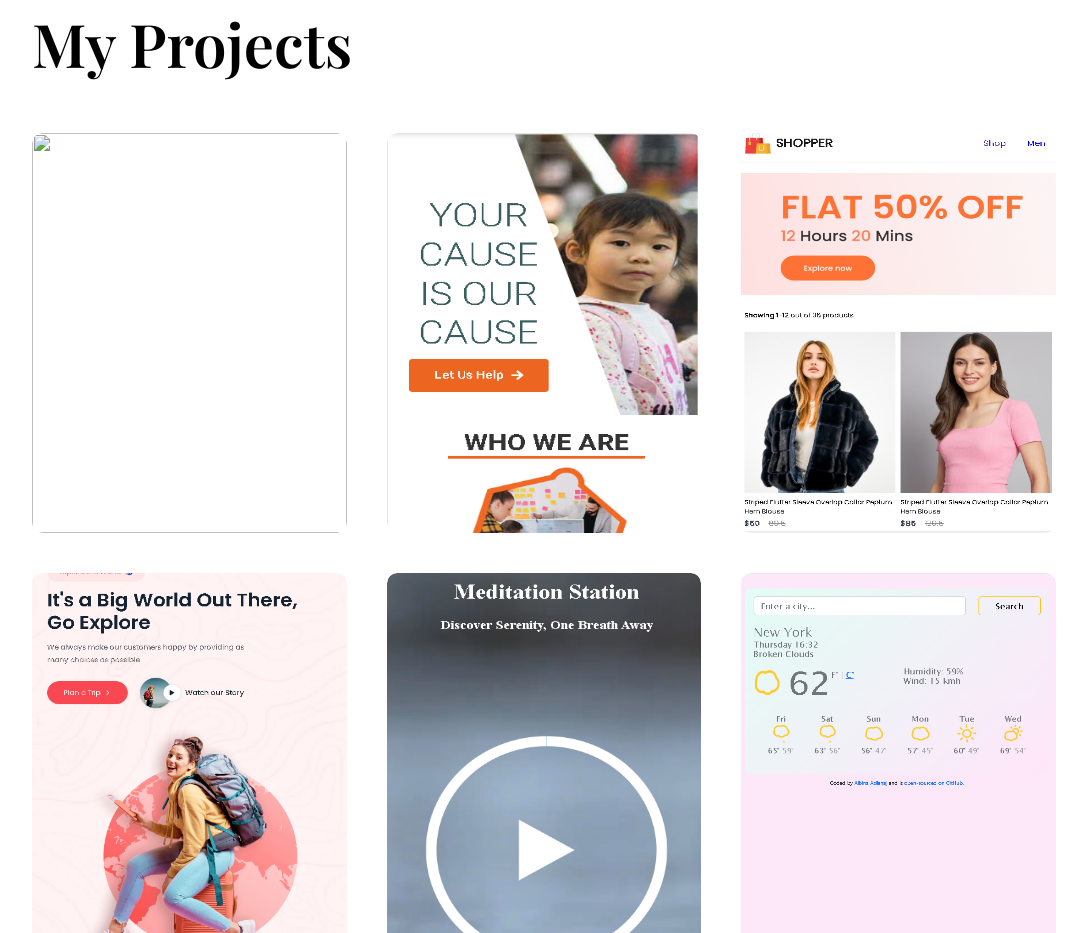
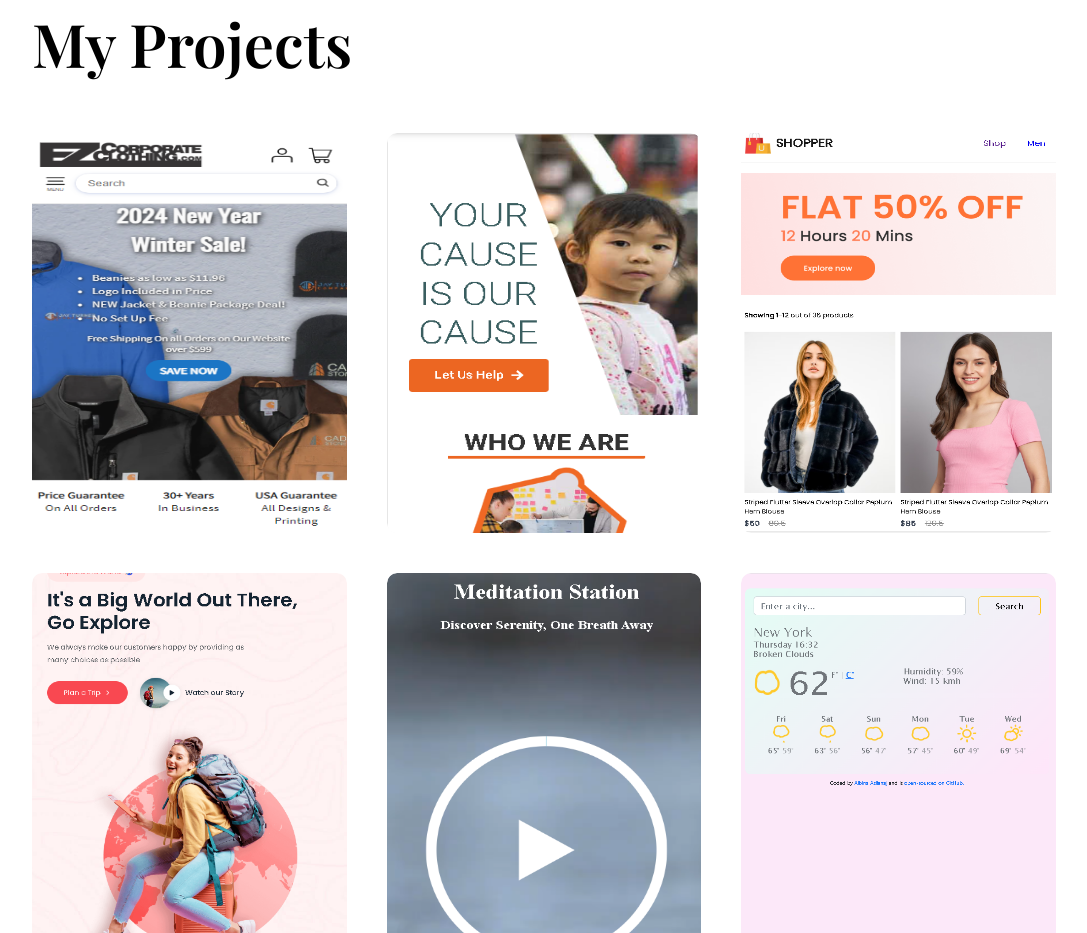
Before and after one commit to albinaasllanaj/personal-portfolio, a plain HTML site: page index.html in a window 1280 px wide. Shown: the part 1928-2861 px from the top of the page, without its empty margins (96-1183 px from the left). Drawn offline with nearby package versions, Linux system fonts and the light colour scheme.

Commit message:
Update index.html

```diff
--- a/index.html
+++ b/index.html
@@ -167,7 +167,7 @@
     <h2 class="sub-title">My Projects</h2>
     <div class="work-list">
         <div class="work">
-            <img src="images/EZC" alt="" width="30px" height="400px">
+            <img src="images/EZC.png" alt="" width="30px" height="400px">
             <div class="layer">
                 <h3>EZ Corporate Clothing</h3>
                 <p>(WordPress) -Updated the Home page and all of the Hub pages to optimize user experience and increase conversion rates. Used SEMrush and Google Analytics to monitor keyowrd and increase
```
